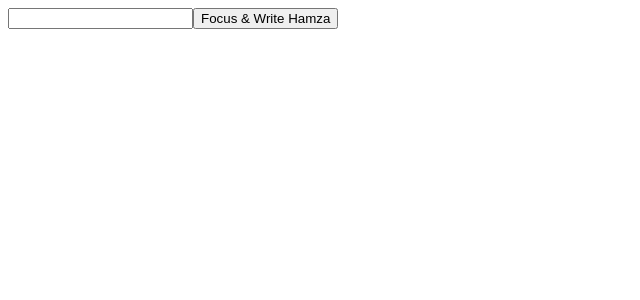
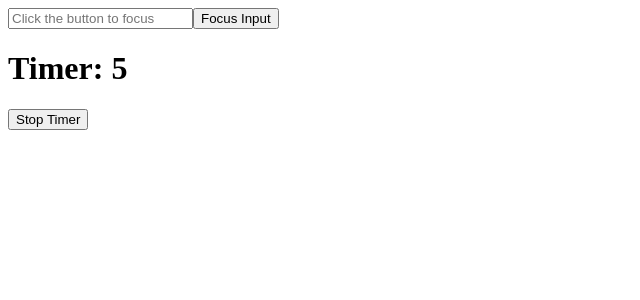
Before and after one commit to Hamza160/reactjs-mega, a React (Vite) app in the folder react-demos/: page / in a window 1280 px wide. Shown: the top 300 px of the page, without its empty margins (0-640 px from the left). Built offline with nearby package versions, Linux system fonts and the light colour scheme.

Commit message:
Day 8.4: useRef intro and basics done

```diff
--- a/react-demos/src/App.tsx
+++ b/react-demos/src/App.tsx
@@ -1,17 +1,11 @@
-import { useRef } from "react"
+import FocusInput from "./components/FocusInput"
+import Timer from "./components/Timer"
 
 const App = () => {
-  const inputRef = useRef(null)
-
-  const focusInput = () => {
-    inputRef.current.focus()
-    inputRef.current.value = 'Hamza Ashraf'
-  }
-
   return (
   <div>
-     <input type="text" ref={inputRef}/>
-     <button onClick={focusInput}>Focus & Write Hamza</button>
+    <FocusInput/>
+    <Timer/>
   </div>
   )
 }
--- /dev/null
+++ b/react-demos/src/components/FocusInput.tsx
@@ -0,0 +1,20 @@
+import { useRef } from "react"
+
+const FocusInput = () => {
+    const inputRef = useRef(null)
+
+    const focusInput = () => {
+        if(inputRef.current){
+            inputRef.current.focus()
+        }
+    }
+
+  return (
+    <div>
+        <input type="text" ref={inputRef} placeholder='Click the button to focus' />
+        <button onClick={focusInput}>Focus Input</button>
+    </div>
+  )
+}
+
+export default FocusInput
--- /dev/null
+++ b/react-demos/src/components/Timer.tsx
@@ -0,0 +1,27 @@
+import { useEffect, useRef, useState } from "react"
+
+const Timer = () => {
+    const [count, setCount] = useState(0)
+    const intervalRef = useRef(null)
+
+    useEffect(() => {
+        intervalRef.current = setInterval(() => {
+            setCount(prevCount => prevCount + 1)
+        }, 1000)
+
+
+        return () => {
+            clearInterval(intervalRef.current)
+        }
+
+    }, [])
+
+  return (
+    <div>
+        <h1>Timer: {count}</h1>
+        <button onClick={() => clearInterval(intervalRef.current)}>Stop Timer</button>
+    </div>
+  )
+}
+
+export default Timer
```
